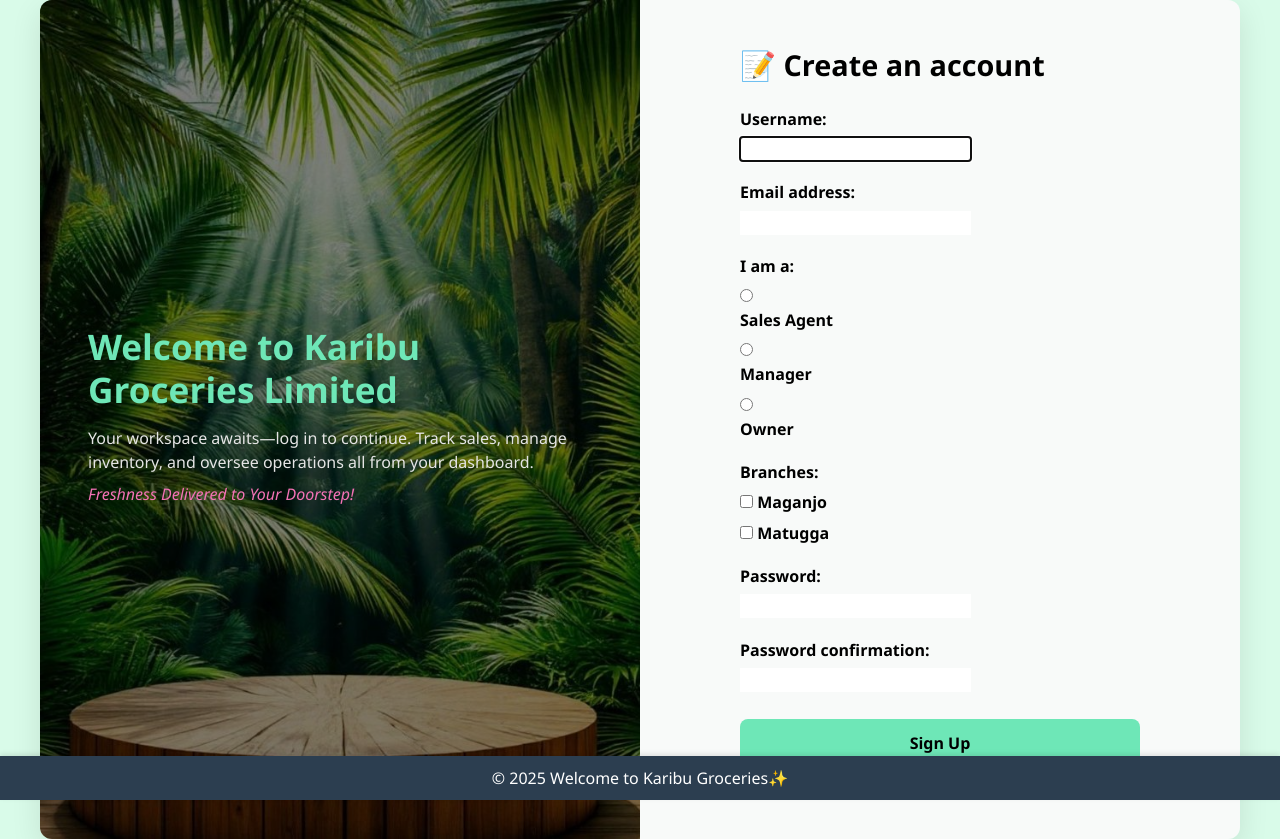
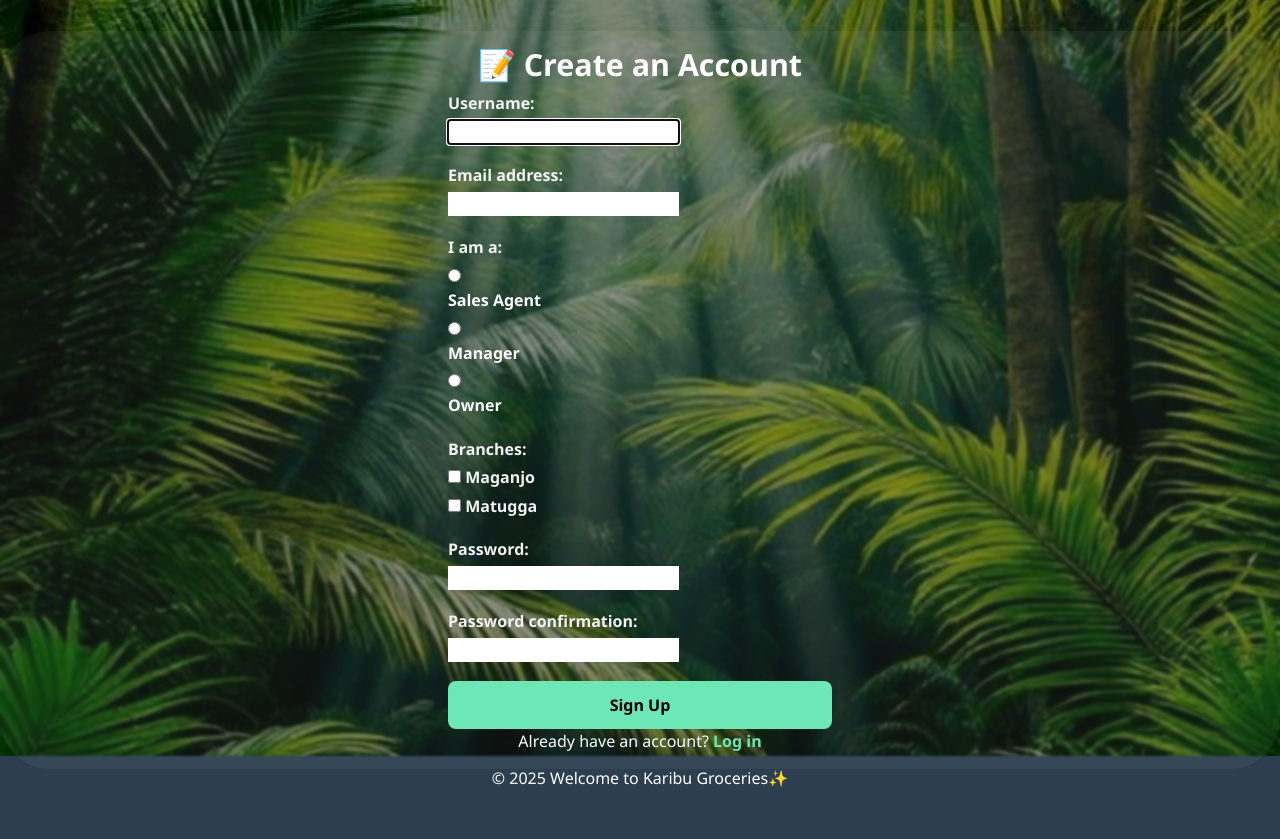
Before and after one commit to belinda-png/karibu, a Django app: page /signup/ in a window 1280 px wide. After the commit the page ends 787 px from the top, so only its background shows below. Run offline with Django 5.2, Linux system fonts and the light colour scheme; data comes from the database, SQL or seed files in the repository; both versions use the stored data as it was after the commit; some libraries are stand-ins or nearby versions.

Commit message:
modified chnages in files

```diff
--- a/belinda/settings.py
+++ b/belinda/settings.py
@@ -40,11 +40,11 @@ INSTALLED_APPS = [
 
     # Third-party apps
     "crispy_forms",
-    "crispy_bootstrap4",
+    "crispy_bootstrap5",
 ]
 
-CRISPY_TEMPLATE_PACK = "bootstrap4"
-CRISPY_ALLOWED_TEMPLATE_PACKS = "bootstrap4"
+CRISPY_TEMPLATE_PACK = "bootstrap5"
+CRISPY_ALLOWED_TEMPLATE_PACKS = "bootstrap5"
 
 
 # --------------------------------------------------
--- a/karibu/templates/signup.html
+++ b/karibu/templates/signup.html
@@ -7,116 +7,81 @@
     --primary-green: #6EE7B7;
     --accent-pink: #f472b6;
     --background-light: #D9FBE9;
-    --form-bg: #F8FAF9;
     --text-dark: #000;
     --error-color: #e74c3c;
 }
 
-/* General container */
+/* Full-page background */
 .auth-container {
     min-height: 100vh;
     display: flex;
+    justify-content: center;
     align-items: center;
-    justify-content: center;
-    background: var(--background-light);
+    background: url("{% static 'images/mama.jpeg' %}") no-repeat center center/cover;
+    position: relative;
 }
 
-.auth-wrapper {
-    display: flex;
-    width: 100%;
-    max-width: 1200px;
-    border-radius: 12px;
-    overflow: hidden;
-    box-shadow: 0 10px 30px rgba(0, 0, 0, 0.1);
-}
-
-/* Left panel with image and overlay */
-.auth-welcome {
-    flex: 1;
-    position: relative;
-    background: url("{% static 'images/mama.jpeg' %}") no-repeat center center/cover;
-    color: white;
-    display: flex;
-    flex-direction: column;
-    justify-content: center;
-    padding: 3rem;
-}
-
-.auth-welcome::after {
+/* Transparent overlay for better text visibility */
+.auth-container::before {
     content: "";
     position: absolute;
     inset: 0;
-    background: rgba(0, 0, 0, 0.5); /* Dark overlay layer */
+    background: rgba(0,0,0,0.45);
 }
 
-.auth-welcome-content {
+/* Signup form wrapper */
+.auth-form-container {
     position: relative;
     z-index: 2;
+    width: 100%;
+    height: 100%;
+    inset: 0;
+    /* Transparent card */
+    background: rgba(255, 255, 255, 0.05);
+    padding: 0.5rem;
+    display: flex;
+    align-items: center;
+    justify-content: center;
+    border-radius: 50px;
+    z-index: 2;
+    backdrop-filter: blur(1px); /* Glass effect */
 }
 
-.auth-welcome h1 {
-    font-size: 2.2rem;
-    font-weight: 700;
-    color: var(--primary-green);
-    margin-bottom: 1rem;
+/* Center text */
+.auth-form-card {
+    text-align: center;
+    width: 100%;
+    max-width: 400px;
+    padding: 0.5rem;
 }
 
-.auth-welcome p {
-    font-size: 1rem;
-    color: #e5e5e5;
+.auth-form-card h2 {
+    font-size: 1.9rem;
+    font-weight: 700;
+    color: white;
     margin-bottom: 0.5rem;
 }
 
-.auth-welcome .tagline {
-    font-style: italic;
-    color: var(--accent-pink);
-    font-weight: 500;
-}
-
-/* Right panel (form) */
-.auth-form-container {
-    flex: 1;
-    background: var(--form-bg);
-    padding: 3rem;
-    display: flex;
-    flex-direction: column;
-    justify-content: center;
-}
-
-.auth-form-card {
-    max-width: 400px;
-    margin: 0 auto;
-    width: 100%;
-}
-
-.auth-form-card h2 {
-    font-size: 1.8rem;
-    font-weight: 600;
-    margin-bottom: 1.5rem;
-    color: var(--text-dark);
-    display: flex;
-    align-items: center;
-    gap: 0.5rem;
-}
-
+/* Form fields */
 .form-group {
     margin-bottom: 1.2rem;
+    text-align: left;
 }
 
 .form-group label {
     display: block;
     font-weight: 600;
-    color: var(--text-dark);
-    margin-bottom: 0.4rem;
+    color: #f2f2f2;
+    margin-bottom: 0.3rem;
 }
 
 .form-control {
     width: 100%;
     padding: 12px;
     border-radius: 8px;
-    border: 1px solid #ccc;
-    color: var(--text-dark);
-    font-size: 0.95rem;
+    border: 1px solid rgba(255,255,255,0.4);
+    background: rgba(255,255,255,0.15);
+    color: white;
 }
 
 .form-control:focus {
@@ -125,22 +90,32 @@
     box-shadow: 0 0 0 2px rgba(110, 231, 183, 0.4);
 }
 
-/* Add error styling for form fields */
-.form-control.error-field {
-    border-color: var(--error-color);
-    box-shadow: 0 0 0 2px rgba(231, 76, 60, 0.2);
+/* Errors */
+.error {
+    color: #ffb3b3;
+    font-size: 0.9rem;
+    margin-top: 0.3rem;
 }
 
+.non-field-errors {
+    background-color: rgba(255, 0, 0, 0.15);
+    border: 1px solid #ff6666;
+    padding: 12px;
+    border-radius: 8px;
+    color: white;
+    margin-bottom: 1rem;
+}
+
+/* Button */
 .btn-primary {
     background-color: var(--primary-green);
-    color: var(--text-dark);
+    color: black;
     border: none;
     padding: 12px;
     border-radius: 8px;
-    font-weight: 600;
+    font-weight: 700;
     width: 100%;
-    transition: all 0.3s ease;
-    margin-top: 0.5rem;
+    transition: all 0.2s;
 }
 
 .btn-primary:hover {
@@ -148,70 +123,25 @@
     transform: translateY(-2px);
 }
 
-.error {
-    color: var(--error-color);
-    font-size: 0.9rem;
-    margin-top: 0.3rem;
-}
-
-/* Non-field errors (general form errors) */
-.non-field-errors {
-    background-color: #fee;
-    border: 1px solid var(--error-color);
-    border-radius: 8px;
-    padding: 12px;
-    margin-bottom: 1.5rem;
-    color: var(--error-color);
-}
-
+/* Login link */
 .login-link {
-    margin-top: 1.2rem;
-    text-align: center;
-    color: var(--text-dark);
+    margin-top: 1rem;
+    color: white;
 }
 
 .login-link a {
     color: var(--primary-green);
-    font-weight: 600;
-    text-decoration: none;
-}
-
-.login-link a:hover {
-    text-decoration: underline;
-}
-
-@media (max-width: 992px) {
-    .auth-wrapper {
-        flex-direction: column;
-    }
-    .auth-welcome {
-        padding: 2rem;
-        text-align: center;
-        min-height: 300px;
-    }
-    .auth-form-container {
-        padding: 2rem;
-    }
+    font-weight: bold;
 }
 </style>
 
 <div class="auth-container">
-    <div class="auth-wrapper">
-        <!-- Left panel -->
-        <div class="auth-welcome">
-            <div class="auth-welcome-content">
-                <h1>Welcome to Karibu Groceries Limited</h1>
-                <p>Your workspace awaits—log in to continue. Track sales, manage inventory, and oversee operations all from your dashboard.</p>
-                <p class="tagline">Freshness Delivered to Your Doorstep!</p>
-            </div>
-        </div>
 
-        <!-- Right panel -->
     <div class="auth-form-container">
+
         <div class="auth-form-card">
-                <h2>📝 Create an account</h2>
+            <h2>📝 Create an Account</h2>
 
-                <!-- Display general form errors -->
             {% if form.non_field_errors %}
                 <div class="non-field-errors">
                     {% for error in form.non_field_errors %}
@@ -238,12 +168,13 @@
                         <div class="error">{{ form.email.errors }}</div>
                     {% endif %}
                 </div>
+
                 <div class="form-group">
                     <label>I am a:</label>
                     {% for choice in form.user_type %}
                         <div class="radio-choice">
                             {{ choice.tag }}
-                                <label for="{{ choice.id_for_label }}">{{ choice.choice_label }}</label>
+                            <label style="color:white" for="{{ choice.id_for_label }}">{{ choice.choice_label }}</label>
                         </div>
                     {% endfor %}
                 </div>
@@ -286,35 +217,9 @@
             <div class="login-link">
                 Already have an account? <a href="{% url 'login' %}">Log in</a>
             </div>
-            </div>
+
         </div>
     </div>
 </div>
 
-<!-- Add JavaScript to preserve form data on error -->
-<script>
-document.addEventListener('DOMContentLoaded', function() {
-    const form = document.querySelector('form');
-
-    // Check if there are any errors on the page
-    const hasErrors = document.querySelector('.error') || document.querySelector('.non-field-errors');
-
-    if (hasErrors) {
-        console.log('Form has errors - data should be preserved by Django');
-    }
-
-    // Optional: Add real-time validation
-    const fields = document.querySelectorAll('.form-control');
-    fields.forEach(field => {
-        field.addEventListener('blur', function() {
-            if (this.value.trim() === '') {
-                this.classList.add('error-field');
-            } else {
-                this.classList.remove('error-field');
-            }
-        });
-    });
-});
-</script>
-
 {% endblock %}
```
Also changed, not shown: karibu/templates/index.html (+69 -170 lines), karibu/templates/login.html (+36 -43 lines), db.sqlite3. Lines whose indentation alone changed are shown as unchanged.
